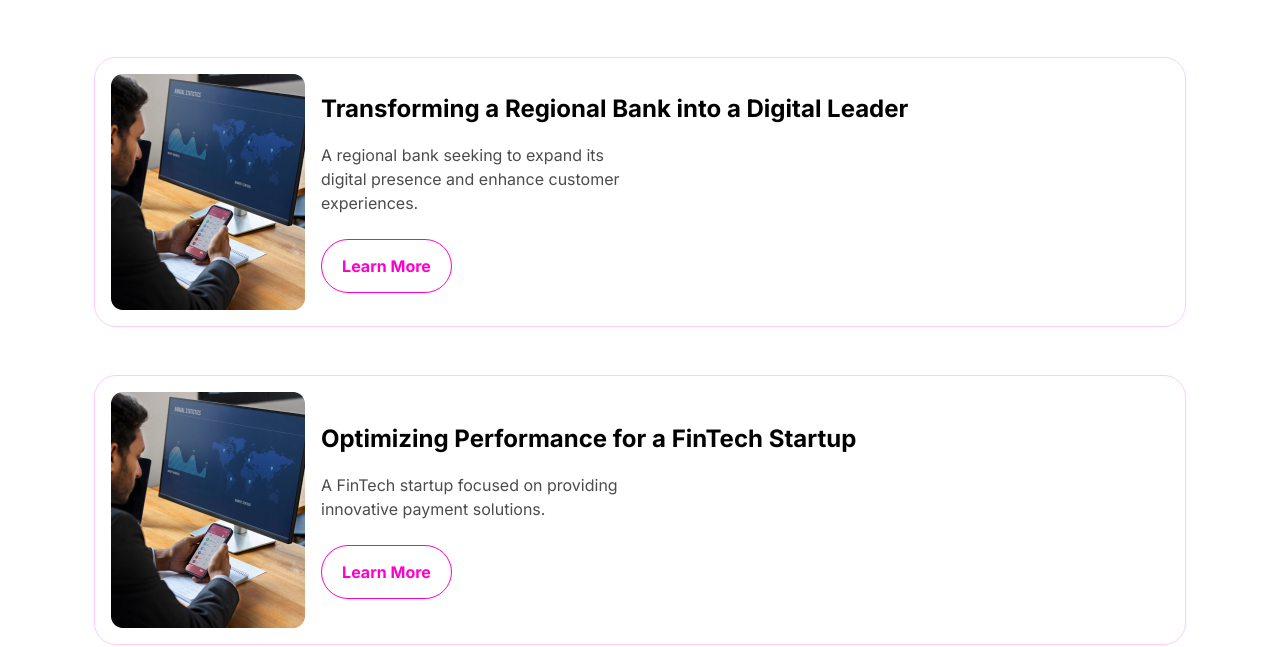
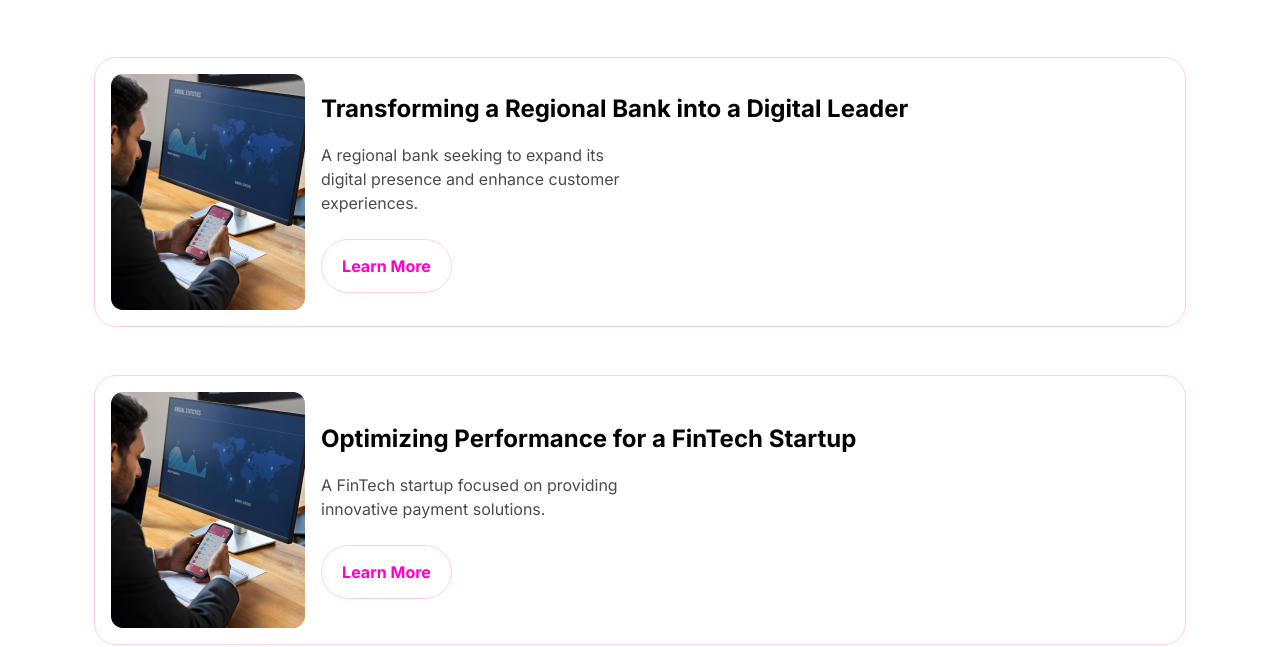
Before and after one commit to neharadialcode486/component-with-bootstrap, a plain HTML site: page cardfour.html in a window 1280 px wide. Shown: the part 163-810 px from the top of the page. Drawn offline with nearby package versions, Linux system fonts and the light colour scheme.

Commit message:
add-changes

```diff
--- a/assets/css/cards.css
+++ b/assets/css/cards.css
@@ -239,14 +239,14 @@ font-size: 24px;
 }
 
 .border-pink{
-  border: 1px solid #FF00CC;
+  border: 1px solid #FF00CC33;
   border-radius: 22px;
   transition: all 300ms linear;
 }
 
 .card-borders-pink:hover{
   box-shadow: 0px 4px 22px 0px #00000024;
-border-color:#FF00CC ;
+border-color:#FF00CC;
 }
 
 .min-w-558{
```
